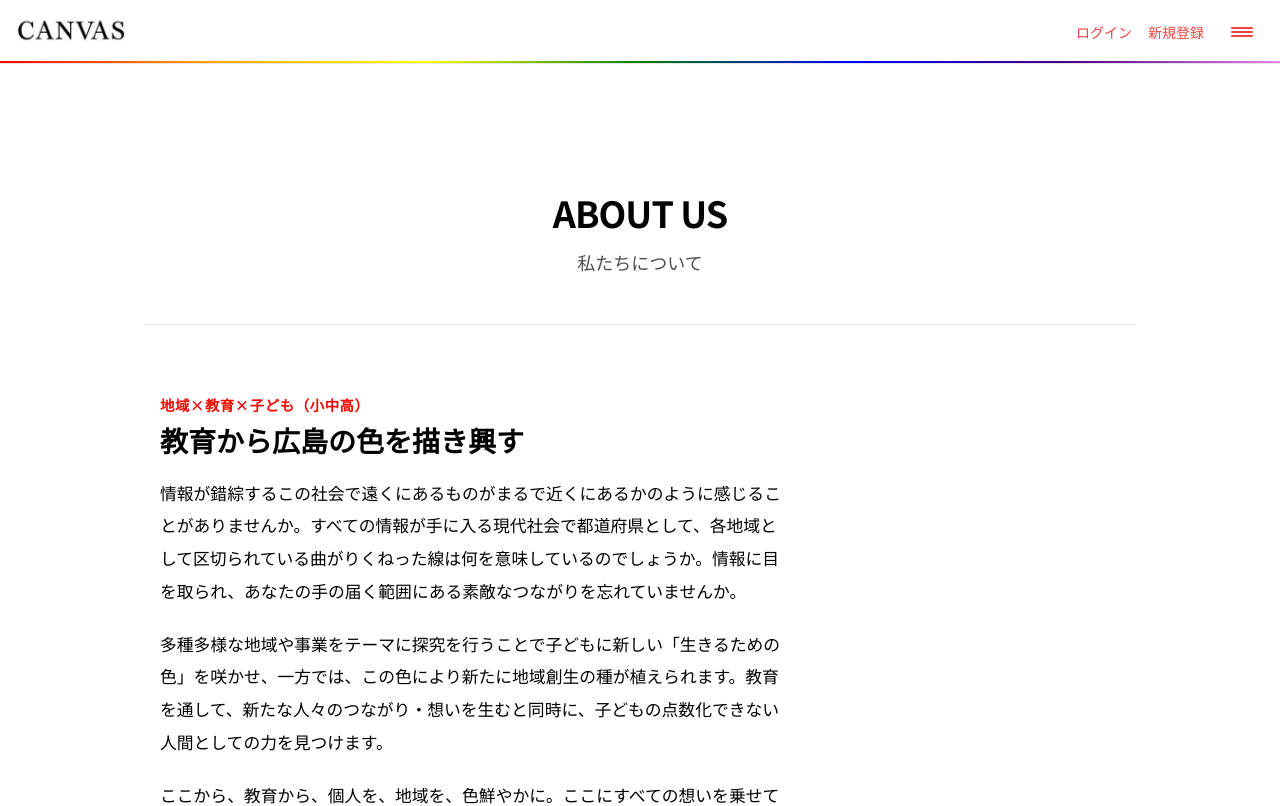
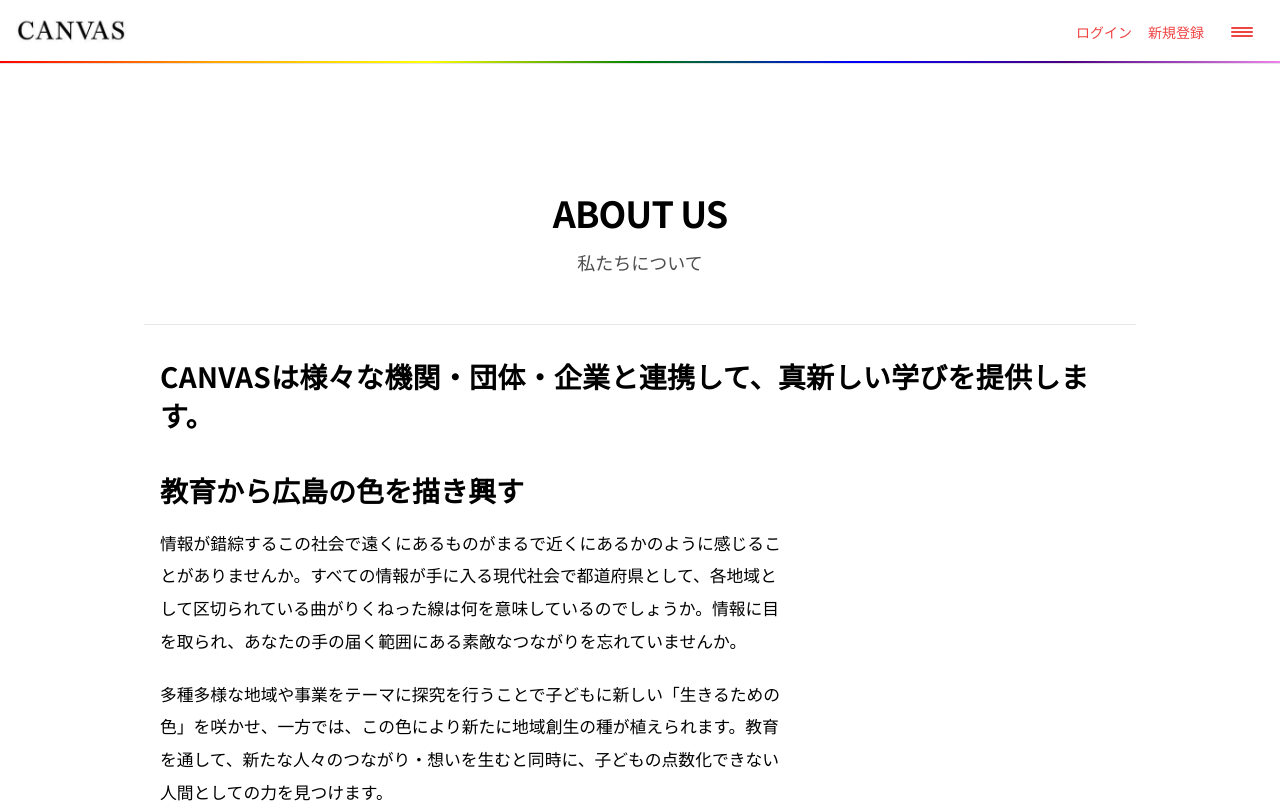
Before and after one commit to yvngmaxe/Canvas-site, a Next.js app: page /aboutus in a window 1280 px wide. Shown: the top 806 px of the page. Built offline with nearby package versions, Linux system fonts and the light colour scheme; no server answers.

Commit message:
sentence

```diff
--- a/app/aboutus/page.module.css
+++ b/app/aboutus/page.module.css
@@ -1,6 +1,15 @@
 .wrap {
   max-width: 960px;
   margin: 0 auto;
+}
+
+.introHeadline {
+  margin: 0 0 2.25rem;
+  font-size: clamp(22px, 3.2vw, 28px);
+  font-weight: 800;
+  letter-spacing: .01em;
+  text-align: left;
+  color: var(--foreground);
 }
 
 .section {
--- a/app/aboutus/page.tsx
+++ b/app/aboutus/page.tsx
@@ -7,9 +7,11 @@ export default function AboutUsPage() {
     <div className="page">
       <PageLayout title="ABOUT US" subtitle="私たちについて">
         <div className={styles.wrap}>
+          <h2 className={styles.introHeadline}>
+            CANVASは様々な機関・団体・企業と連携して、真新しい学びを提供します。
+          </h2>
           {/* Section 1 */}
           <section className={styles.section}>
-            <p className={styles.kicker}>地域×教育×子ども（小中高）</p>
             <h2 className={styles.heading}>教育から広島の色を描き興す</h2>
             <p className={styles.text}>
               情報が錯綜するこの社会で遠くにあるものがまるで近くにあるかのように感じることがありませんか。すべての情報が手に入る現代社会で都道府県として、各地域として区切られている曲がりくねった線は何を意味しているのでしょうか。情報に目を取られ、あなたの手の届く範囲にある素敵なつながりを忘れていませんか。
```
